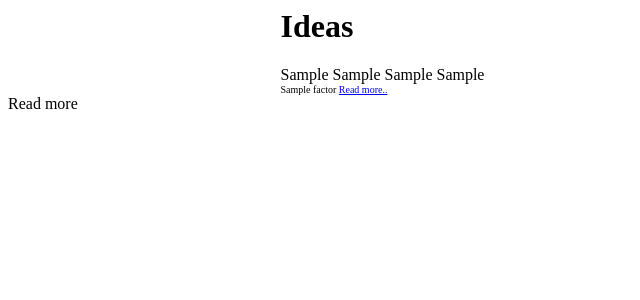
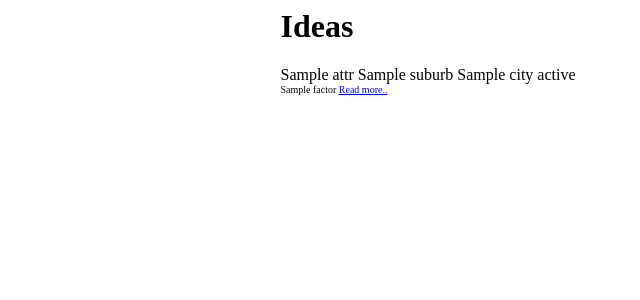
Before and after one commit to bibiboot/lidea, a Django app: template html/templates/ideacalculator/idea.html in a window 1280 px wide. Shown: the top 300 px of the page, without its empty margins (0-640 px from the left). Run offline with Django 3.2, Linux system fonts and the light colour scheme; the template is opened without the code that fills it: most values are stand-ins (such as "Sample title", 1, 10 or a date in 2020).

Commit message:
Change the html

```diff
--- a/html/templates/ideacalculator/idea.html
+++ b/html/templates/ideacalculator/idea.html
@@ -17,18 +17,15 @@
 <body>
 <div class='center'>
 <h1>Ideas</h1>
-{% for idea in ideas %}
-	<div>{{ idea.verb1 }} {{ idea.place1 }}  {{ idea.verb2 }} {{ idea.place2 }}</div>
+{% for attr in ideas %}
+	<div>{{ attr.name }} {{ attr.suburb}} {{ attr.city }} {{ attr.state }}</div>
         <div class='factor'>
-            {% for factor in idea.factors %}
+            {% for factor in attr.factors %}
                 {{ factor }}
             {% endfor %}
             <a href='/' >Read more..</a>
         </div>
 {% endfor %}
 </div>
-<div class='right'>
-Read more
-</div>
 </body>
 </html>
```
